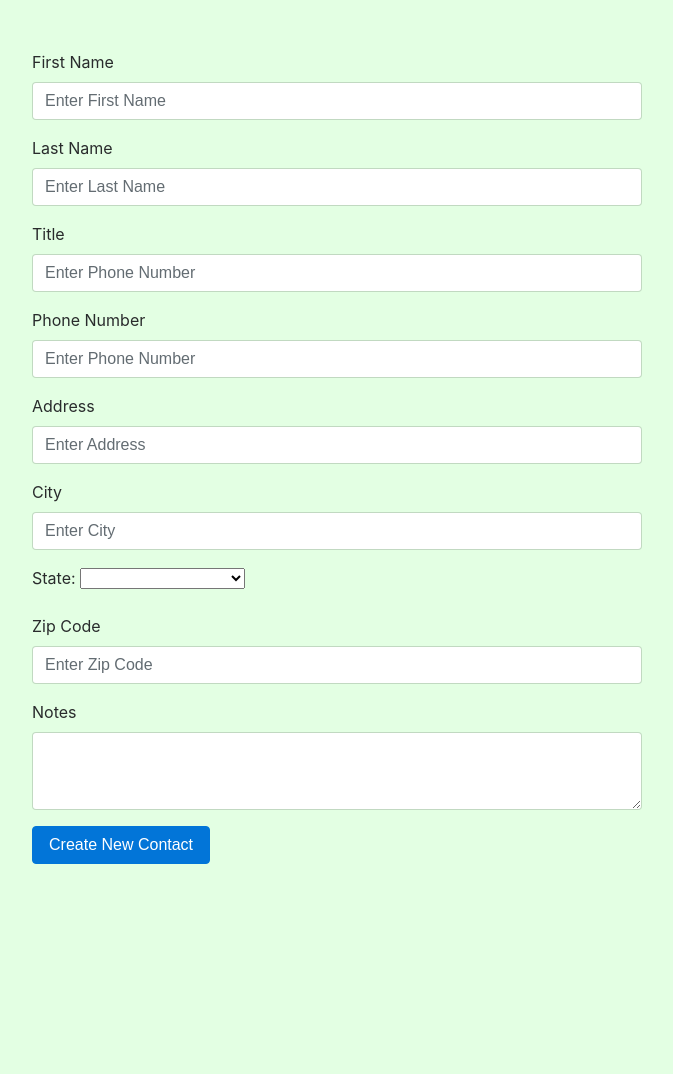
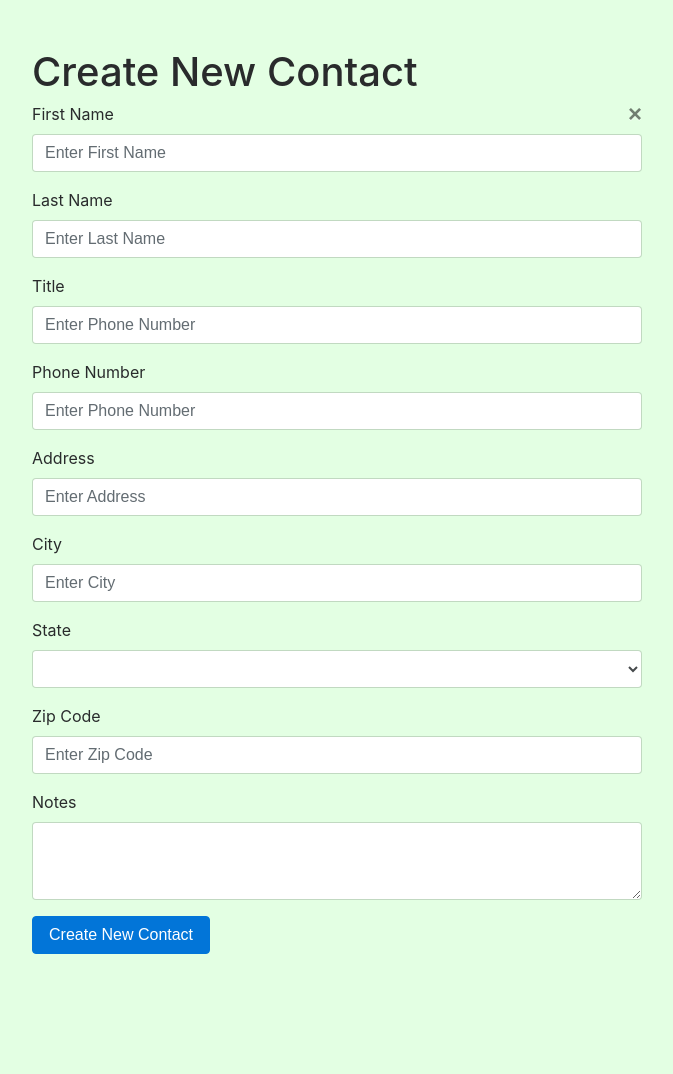
Before and after one commit to stephanielamm/contact-manager-php, a PHP site: page /new.php in a window 1280 px wide. Shown: the part 54-1128 px from the top of the page, without its empty margins (303-976 px from the left). Before the commit the page ends 918 px from the top, so only its background shows below. Run offline with PHP 8.4, Linux system fonts and the light colour scheme; some libraries are stand-ins or nearby versions.

Commit message:
Update function working.

```diff
--- a/create.php
+++ b/create.php
@@ -1,5 +1,6 @@
 <?php
   include 'database.php';
+
   $stmt = $db->prepare("INSERT INTO contacts
     (first, last, title, phone, address, city, state, zipcode, notes)
     VALUES
@@ -17,5 +18,5 @@
     ':notes' => $_POST['notes']
     ));
   $id = $db->lastInsertId();
-  header('Location: http://localhost:8080/edit.php?id=' . $id . '&created=true');
-?>
+
+  header('Location: http://localhost:8080/index.php?id=' . $id . '&created=true');
--- a/edit.php
+++ b/edit.php
@@ -37,7 +37,7 @@
   <span aria-hidden="true">&times;</span>
 </button></a>
 
-<!-- START OF CONTACT FORM -->
+<!-- START OF EDIT CONTACT FORM -->
 <form method="POST" action="/update.php">
   <input type="hidden" name="id" id="contact_id" value="<?= $contact['id']; ?>" />
 
--- a/new.php
+++ b/new.php
@@ -6,6 +6,14 @@ include 'header.php';
   <div class="row justify-content-md-center">
     <div class="col col-lg-6 col-md-10">
 <form method="POST" action="create.php">
+  <h1>Create New Contact</h1>
+
+  <!-- CLOSE BUTTON -->
+  <a href="index.php"><button type="button" class="close" aria-label="Close">
+    <span aria-hidden="true">&times;</span>
+  </button></a>
+
+  <!-- START OF ADD NEW CONTACT FORM -->
   <div class="form-group">
     <label>First Name</label>
     <input type="text" class="form-control" id="first" placeholder="Enter First Name">
@@ -34,9 +42,10 @@ include 'header.php';
     <label>City</label>
     <input type="text" class="form-control" id="city" placeholder="Enter City">
   </div>
-    <div class="form-group contact_state">
-                  <label for="contact_state">State:</label>
-                  <select name="contact_state" id="state" value="_">
+
+    <div class="form-group">
+      <label for="contact_state">State</label>
+      <select name="state" id="contact_state" value="_" class="form-control">
         <option value=""> </option>
         <option value="AL">Alabama</option>
         <option value="AK">Alaska</option>
@@ -91,6 +100,7 @@ include 'header.php';
         <option value="WY">Wyoming</option>
       </select>
     </div>
+
   <div class="form-group">
     <label>Zip Code</label>
     <input type="text" class="form-control" id="zipcode" placeholder="Enter Zip Code">
```
Also changed, not shown: update.php (+2 -5 lines). Lines whose indentation alone changed are shown as unchanged.
